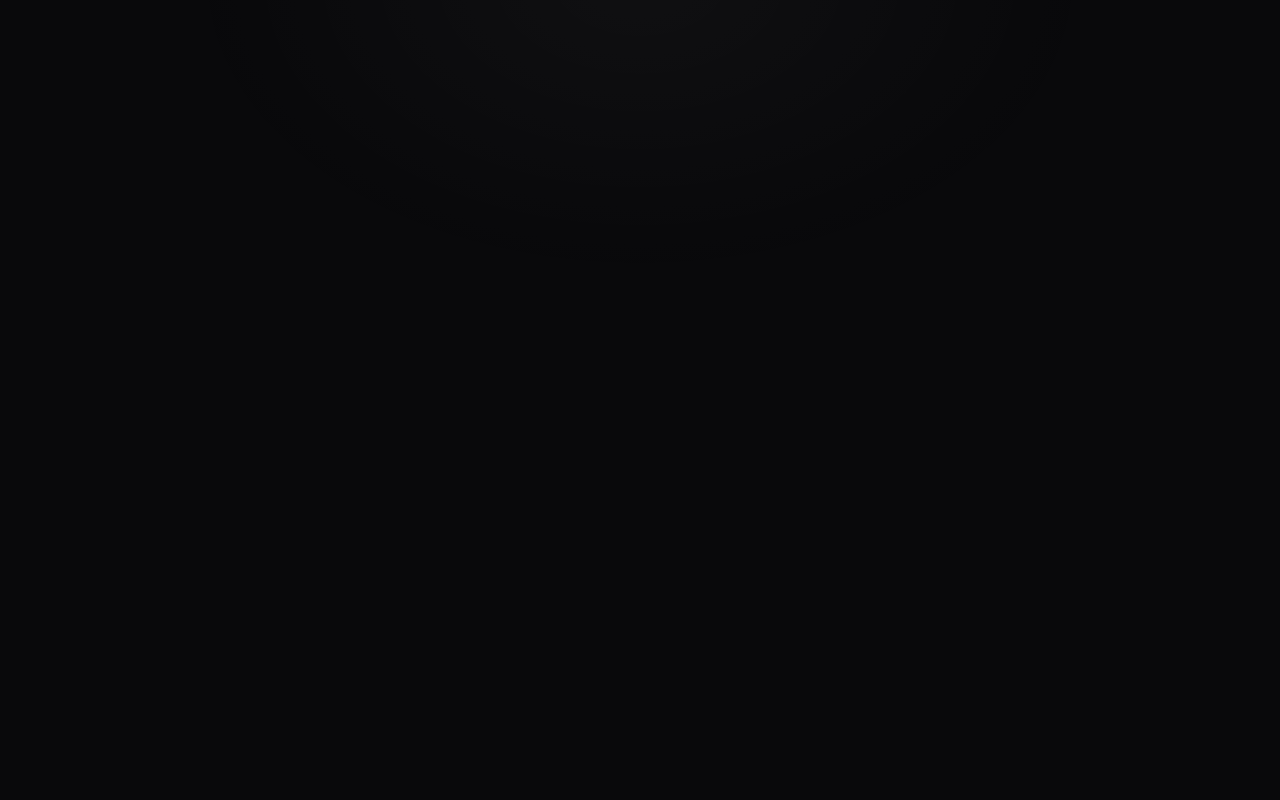
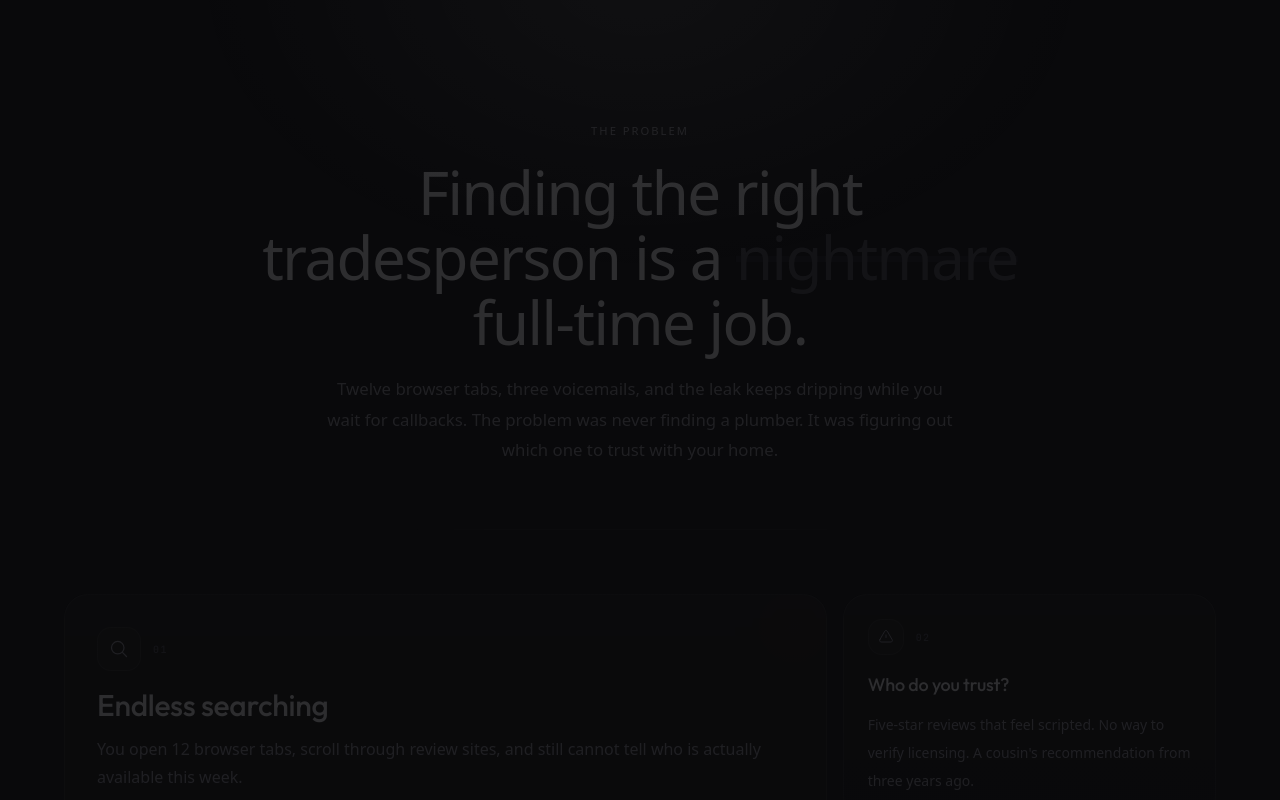
Before and after one commit to jeremykamber/openville, a Next.js app: page / in a window 1280 px wide. Shown: the part 1300-2100 px from the top of the page. Built offline with nearby package versions, Linux system fonts and the light colour scheme.

Commit message:
fix: delay section fade timing to match hero behavior
Fade now starts at 15% scroll progress and ends at 85%, matching
the hero section. Sections stay fully visible longer before fading.

```diff
--- a/features/landing/components/ClosureSection.tsx
+++ b/features/landing/components/ClosureSection.tsx
@@ -85,7 +85,7 @@ export function ClosureSection({
     target: sectionRef,
     offset: ["start end", "end start"],
   });
-  const contentOpacity = useTransform(scrollYProgress, [0.1, 0.5], [1, 0]);
+  const contentOpacity = useTransform(scrollYProgress, [0.15, 0.85], [1, 0]);
 
   const ref = useRef<HTMLElement>(null);
   const isInView = useInView(ref, { once: true, amount: 0.1 });
--- a/features/landing/components/FinalistSection.tsx
+++ b/features/landing/components/FinalistSection.tsx
@@ -419,7 +419,7 @@ export function FinalistSection() {
     target: sectionRef,
     offset: ["start end", "end start"],
   });
-  const contentOpacity = useTransform(scrollYProgress, [0.1, 0.5], [1, 0]);
+  const contentOpacity = useTransform(scrollYProgress, [0.15, 0.85], [1, 0]);
 
   const isInView = useInView(sectionRef, { once: true, amount: 0.08 });
 
--- a/features/landing/components/FunnelSection.tsx
+++ b/features/landing/components/FunnelSection.tsx
@@ -64,7 +64,7 @@ export function FunnelSection() {
     target: sectionRef,
     offset: ["start end", "end start"],
   });
-  const contentOpacity = useTransform(scrollYProgress, [0.1, 0.5], [1, 0]);
+  const contentOpacity = useTransform(scrollYProgress, [0.15, 0.85], [1, 0]);
 
   const stage = useAutoStage();
   const stageIndex = STAGE_ORDER.indexOf(stage);
--- a/features/landing/components/HandoffSection.tsx
+++ b/features/landing/components/HandoffSection.tsx
@@ -101,7 +101,7 @@ export function HandoffSection() {
     target: sectionRef,
     offset: ["start end", "end start"],
   });
-  const contentOpacity = useTransform(scrollYProgress, [0.1, 0.5], [1, 0]);
+  const contentOpacity = useTransform(scrollYProgress, [0.15, 0.85], [1, 0]);
 
   const isInView = useInView(sectionRef, { once: true, amount: 0.12 });
 
--- a/features/landing/components/OldWaySection.tsx
+++ b/features/landing/components/OldWaySection.tsx
@@ -73,7 +73,7 @@ export function OldWaySection() {
     target: sectionRef,
     offset: ["start end", "end start"],
   });
-  const contentOpacity = useTransform(scrollYProgress, [0.1, 0.5], [1, 0]);
+  const contentOpacity = useTransform(scrollYProgress, [0.15, 0.85], [1, 0]);
 
   const isInView = useInView(sectionRef, { once: true, amount: 0.15 });
 
```
